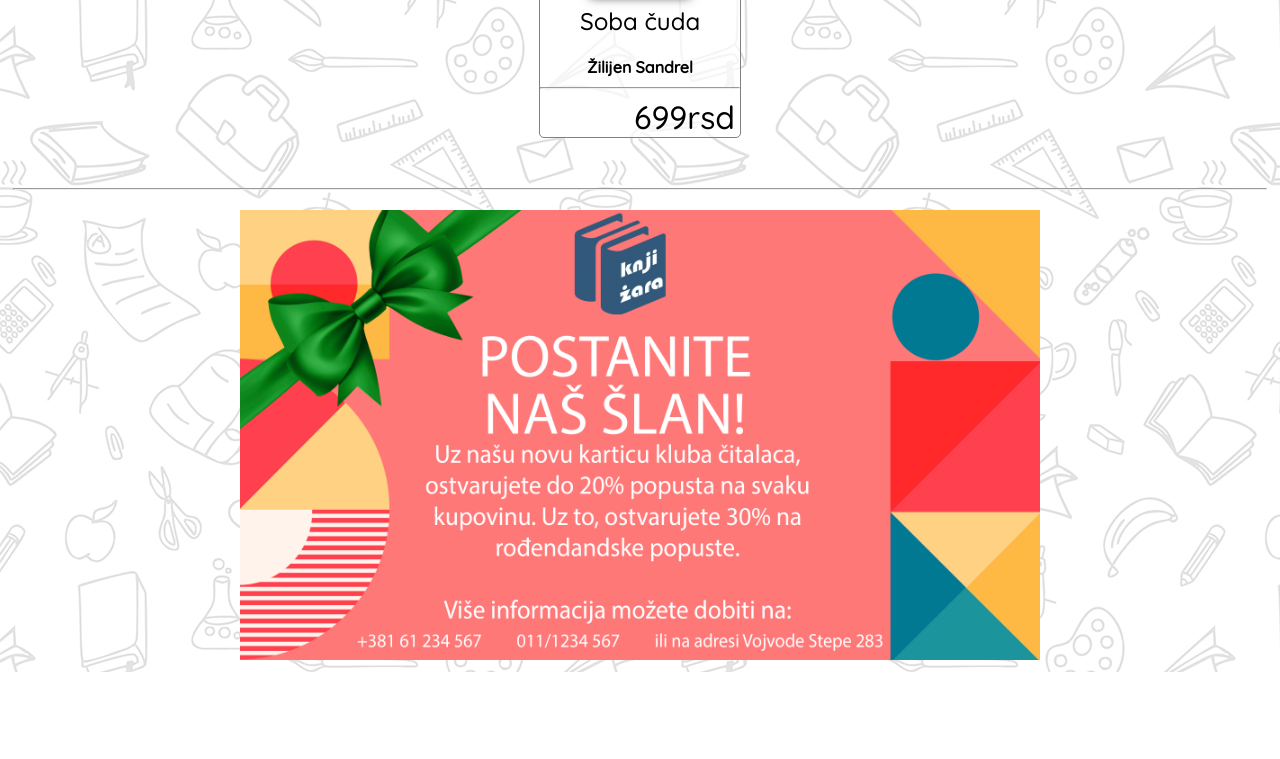
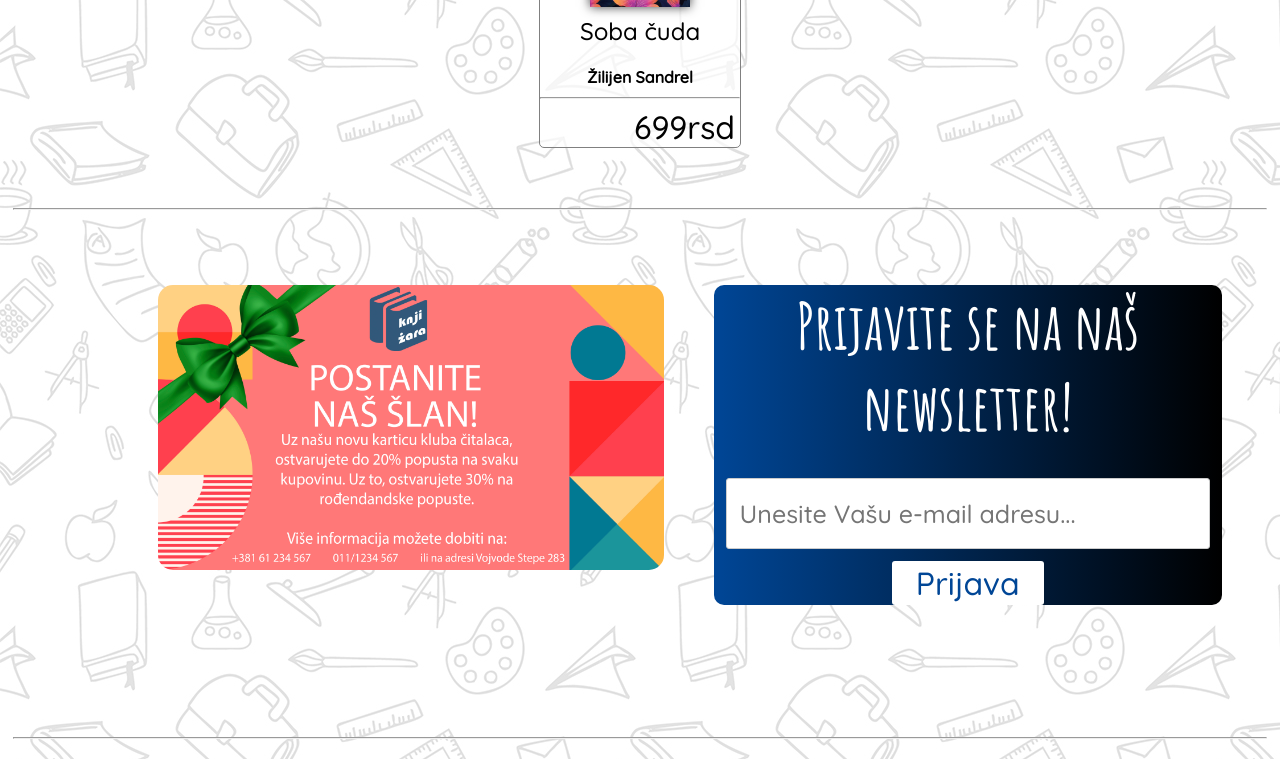
Before and after one commit to bskmrkvc/knjizara, a plain HTML site: page index.html in a window 1280 px wide. Shown: the part 2122-2881 px from the top of the page. Before the commit the page ends 2794 px from the top, so only its background shows below. Drawn offline with Linux system fonts and the light colour scheme.

Commit message:
Uredjivanje pocetne stranice

```diff
--- a/index.html
+++ b/index.html
@@ -223,8 +223,20 @@
     </div>
   </div>
   <hr class="crta"/>
-  <div id="clanska-kartica">
-    <img src="img/clanskakartica.jpg" alt="Clanska Kartica reklama">
-  </div>
+
+  <div>
+    <div id="clanska-kartica-newsletter">
+      <img src="img/clanskakartica.jpg" alt="Clanska Kartica reklama"/>
+      <form id="news-forma">
+        <label id="news-labela" for="email">Prijavite se na naš newsletter!</label><br>
+        <input class="newsletter-unos" type="email" id="email" placeholder="Unesite Vašu e-mail adresu...">
+        <button id="news-dugme" type="submit">Prijava</button>
+      </form><br><br>
+    </div><br>
+  </div><br>
+
+  <hr class="crta"/>
+
+
 </body>
 </html>
--- a/style.css
+++ b/style.css
@@ -198,16 +198,64 @@ nav li a:hover{
 }
 
 .crta{
-  margin: 50px 5px 20px 5px;
+  position: relative;
+  margin: 60px 5px 20px 5px;
 }
 
-#clanska-kartica{
+#clanska-kartica-newsletter{
   width: 800px;
-  margin: auto;
   overflow: none;
+  display: inline;
+  justify-content: space-between;
 }
 
-#clanska-kartica img{
-  width:100%;
+#clanska-kartica-newsletter img{
+  margin-left: 150px;
+  margin-right: 50px;
+  width:40%;
+  border-radius: 15px;
+  float: left;
+}
 
+#news-forma {
+  display: flex;
+  flex-direction: column;
+  float: center;
+  height: 320px;
+  margin-left: 50px;
+  margin-right: 50px;
+  margin-top: 75px;
+  background: rgb(0,70,150);
+  background: linear-gradient(90deg, rgba(0,70,150,1) 0%, rgba(0,0,0,1) 100%);
+  border-radius: 10px;
 }
+
+#news-labela{
+  font-size: 64px;
+  text-align: center;
+  color: white;
+  font-family: 'Amatic SC', cursive;
+}
+
+.newsletter-unos{
+  padding: 0.5em;
+  margin: 0.5em;
+  border: 1px solid #ccc;
+  border-radius: 3px;
+  height: 50px;
+  font-size: 25px;
+  font-family: 'Quicksand', sans-serif;
+}
+
+#news-dugme {
+  font-family: 'Quicksand', sans-serif;
+  font-size: 32px;
+  margin: auto;
+  background-color: rgb(255, 255, 255);
+  border: none;
+  border-radius: 3px;
+  color: rgba(0,70,150,1);
+  width: 30%;
+  height: 50px;
+  cursor: pointer;
+}
```
